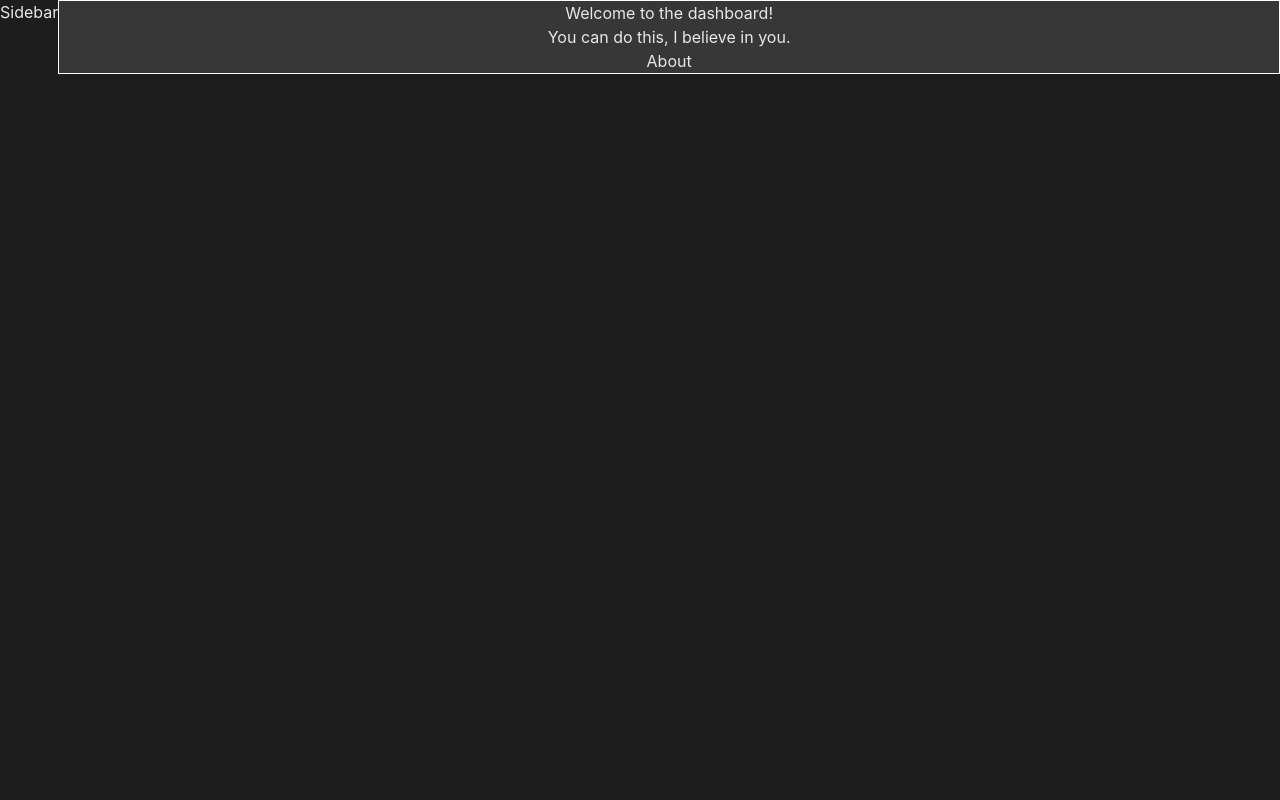
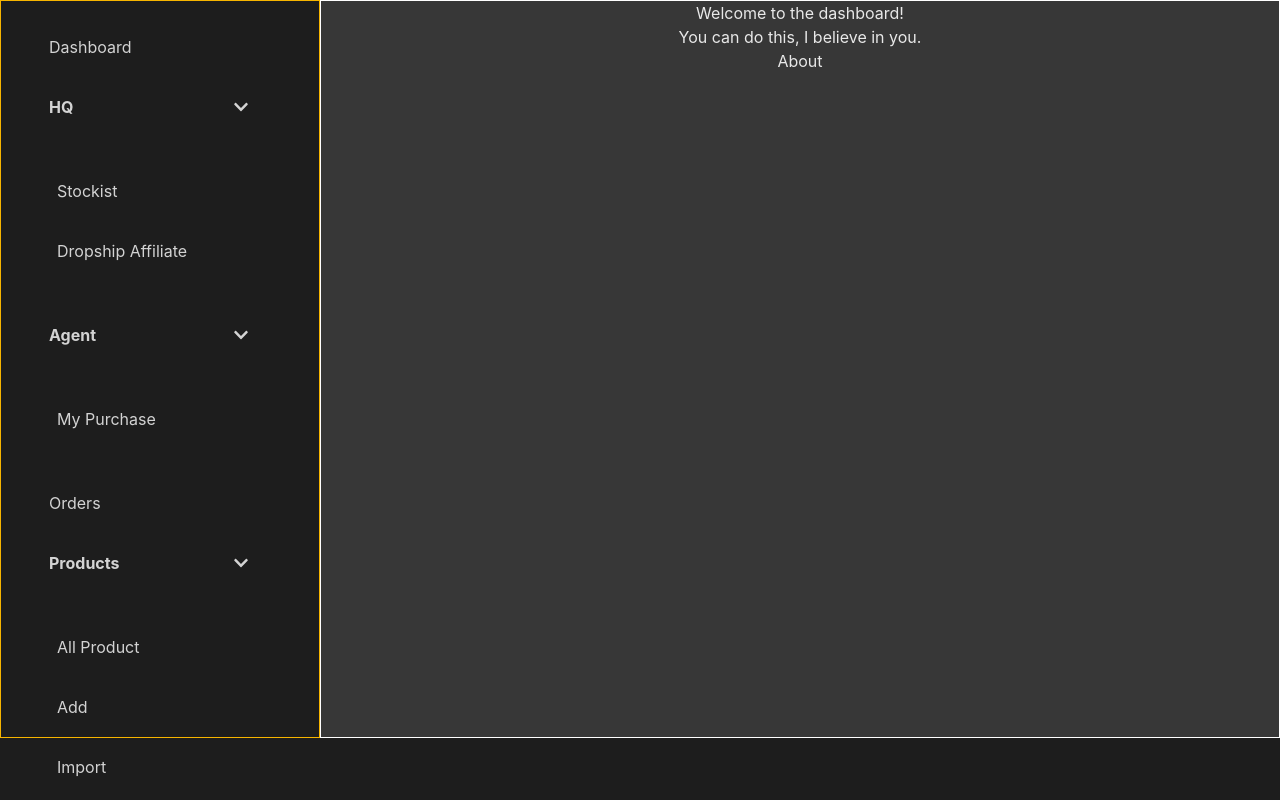
Before and after one commit to ImBIOS/avana-frontend-test, a React (Create React App) app: page /dashboard in a window 1280 px wide. Shown: the top 800 px of the page. Built offline with nearby package versions, Linux system fonts and the light colour scheme.

Commit message:
add sidebar mapping logic

```diff
--- a/src/components/sidebar/Sidebar.js
+++ b/src/components/sidebar/Sidebar.js
@@ -1,5 +1,15 @@
 import React from "react";
+import sidebar from "../../data/sidebar";
+import SidebarMapping from "./SidebarMapping";
 
 export default function Sidebar() {
-  return <div>Sidebar</div>;
+  return (
+    <div className="grow max-w-xs border border-primary">
+      <div className="h-full xl:h-[92vh] flex">
+        <div className="sidebar mx-4 bg-transparent text-mediumfont w-64 space-y-6 py-2 px-2 absolute inset-y-0 left-0 transform -translate-x-full md:relative md:translate-x-0 transition duration-200 ease-in-out">
+          <SidebarMapping data={sidebar} />
+        </div>
+      </div>
+    </div>
+  );
 }
--- /dev/null
+++ b/src/components/sidebar/SidebarMapping.js
@@ -0,0 +1,53 @@
+/* eslint-disable jsx-a11y/anchor-is-valid */
+import React from "react";
+import { FaChevronDown } from "react-icons/fa";
+
+export default function SidebarMapping({ data }) {
+  const constructListItem = (list) => {
+    console.log(list);
+    const html = list.map((item) => {
+      return (
+        <>
+          <a
+            key={item.id}
+            href={!item.childs ? item.id : undefined}
+            className={`flex justify-between items-center my-4 py-2.5 px-4 rounded transition duration-200 hover:bg-blue-500 hover:text-white ${
+              window.location.pathname.startsWith(item.id) && "bg-blue-500"
+            } ${item.childs && "bg-lightbg-secondary my-0 font-bold"}`}
+          >
+            <span className="align-middle ml-2">{item.title}</span>
+            {item.childs && <FaChevronDown />}
+          </a>
+
+          {item.childs && (
+            <>
+              <div className="rounded p-2">
+                {item.childs.map((child) => {
+                  const nested = child.childs;
+                  return (
+                    <>
+                      <a
+                        key={child.id}
+                        href={child.id}
+                        className={`flex justify-between items-center py-2.5 my-4 px-4 rounded transition duration-200 hover:bg-blue-500 hover:text-white ${
+                          window.location.pathname.startsWith(child.id) &&
+                          "bg-blue-500 text-white font-bold"
+                        }`}
+                      >
+                        <span className="align-middle ml-2">{child.title}</span>
+                      </a>
+                      {nested && constructListItem(nested)}
+                    </>
+                  );
+                })}
+              </div>
+            </>
+          )}
+        </>
+      );
+    });
+    return html;
+  };
+
+  return <nav>{constructListItem(data)}</nav>;
+}
```
